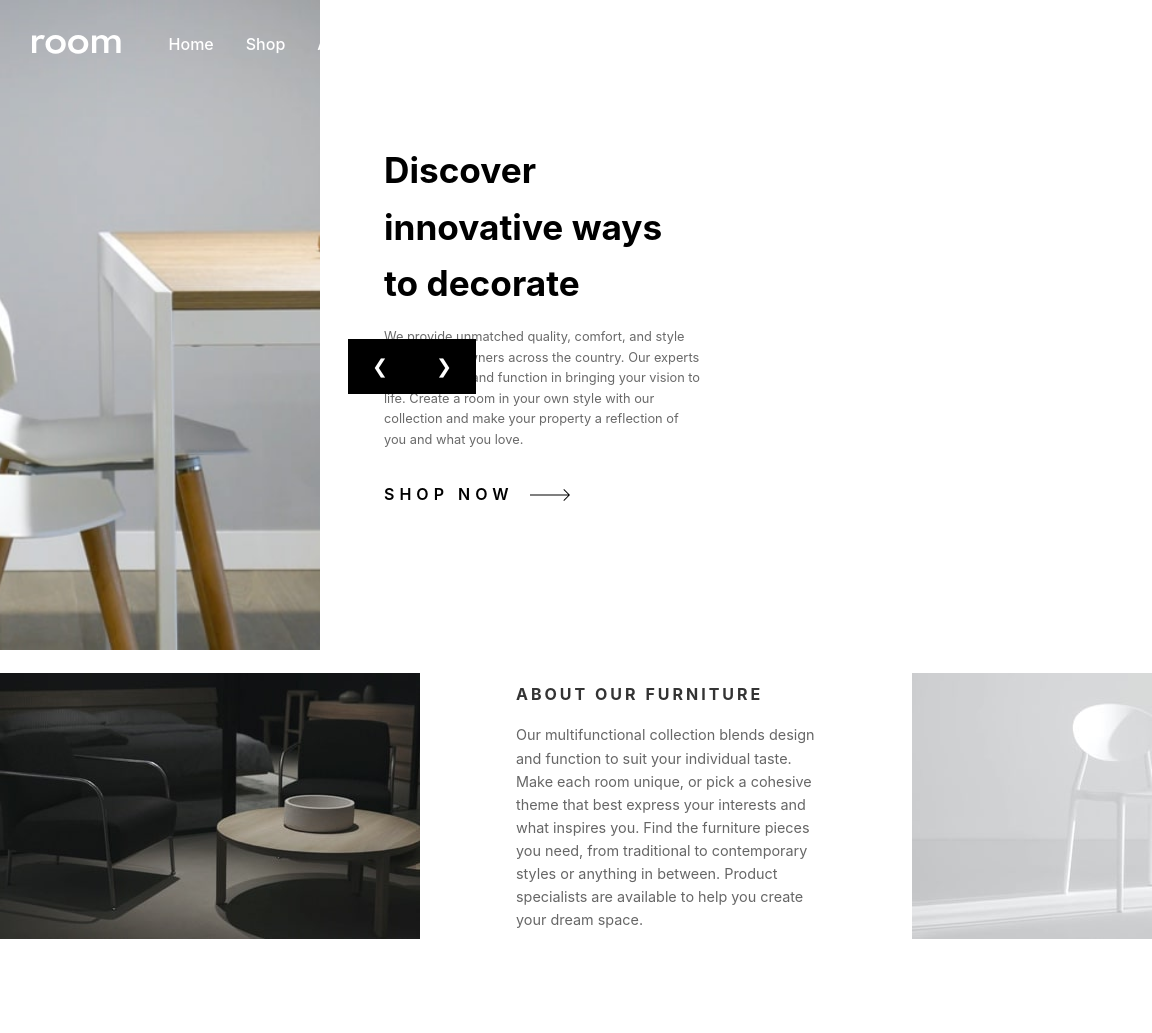
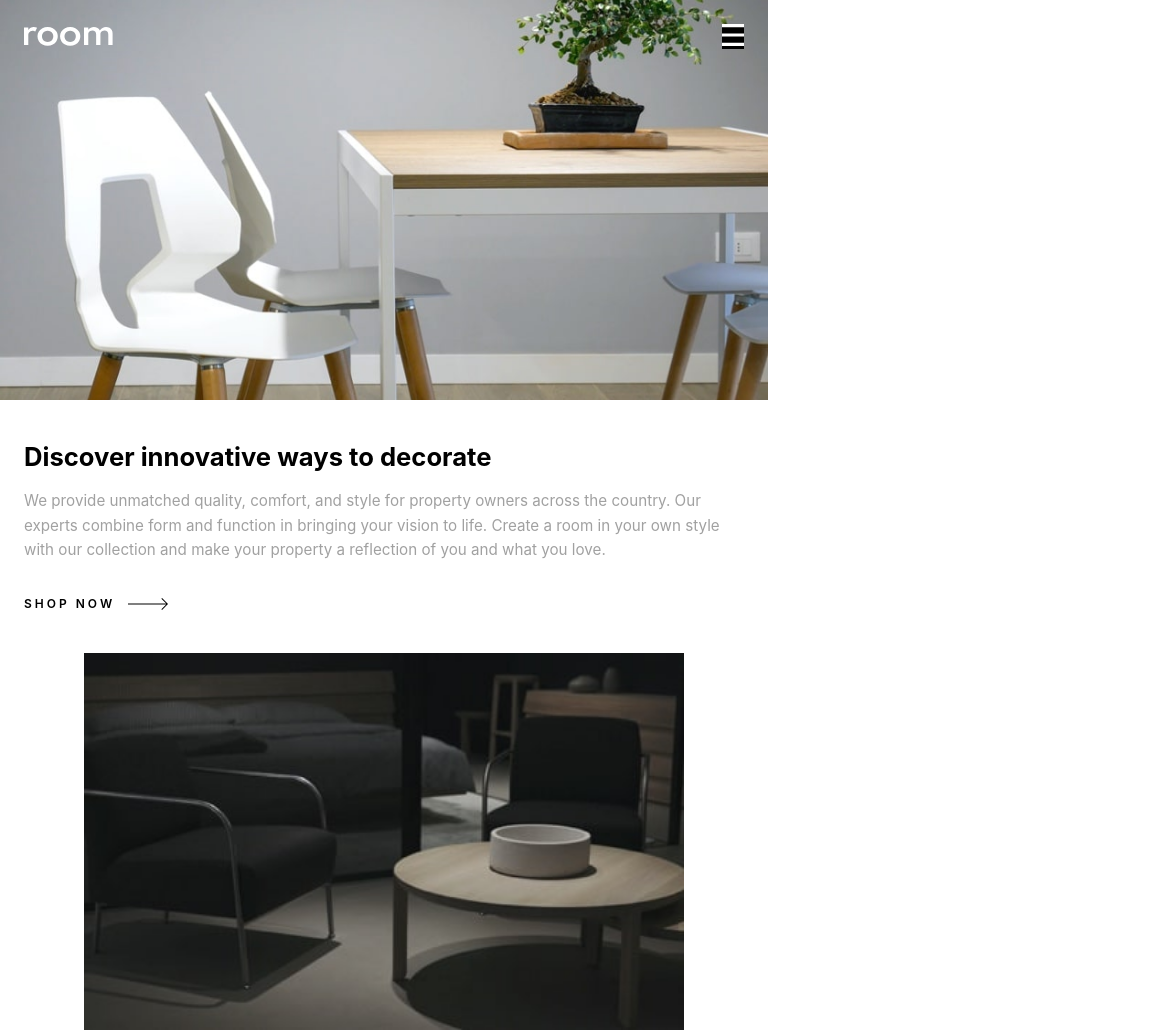
Before and after one commit to JUW-Code/room-homepage-master, a plain HTML site: page room-homepage-master/index.html in a window 768 px wide. Shown: the top 1033 px of the page, 1152 px wide, since content can reach past the window. Drawn offline with Linux system fonts and the light colour scheme.

Commit message:
commit html

```diff
--- a/room-homepage-master/index.html
+++ b/room-homepage-master/index.html
@@ -13,26 +13,27 @@
     <img src="./images/logo.svg" alt="Room logo" class="logo">
     <nav class="nav">
       <div class="nav__menu">
-        <a href="#" class="nav__link">Home</a>
-        <a href="#" class="nav__link">Shop</a>
-        <a href="#" class="nav__link">About</a>
-        <a href="#" class="nav__link">Contact</a>
+        <a href="#home" aria-label="Go to homepage" class="nav__link">Home</a>
+        <a href="#shop" aria-label="Go to shop page" class="nav__link">Shop</a>
+        <a href="#about" aria-label="Learn more about us" class="nav__link">About</a>
+        <a href="#contact" aria-label="Contact us" class="nav__link">Contact</a>
       </div>
-      <img src="./images/icon-hamburger.svg" alt="Hamburger" class="Hamburger">
+      <button class="Hamburger">
+      <img src="./images/icon-hamburger.svg" alt="Hamburger-Menu">
+      </button>
     </nav>
   </header>
 
    <div class="hero__container">
-    <!-- Image Slides -->
     <div class="hero__slider">
       <div class="slide active">
-        <img src="./images/desktop-image-hero-1.jpg" alt="Hero 1">
+        <img src="./images/desktop-image-hero-1.jpg" alt="Wooden table and decor in soft lighting">
       </div>
       <div class="slide">
-        <img src="./images/desktop-image-hero-2.jpg" alt="Hero 2">
+        <img src="./images/desktop-image-hero-2.jpg" alt="Bright minimalist room with chairs">
       </div>
       <div class="slide">
-        <img src="./images/desktop-image-hero-3.jpg" alt="Hero 3">
+        <img src="./images/desktop-image-hero-3.jpg" alt="Black chair">
       </div>
     </div>
 
@@ -43,34 +44,28 @@
          owners across the country. Our experts combine form and function in bringing your
          vision to life. Create a room in your own style with our collection and make your property a
          reflection of you and what you love.</p>
-      <a href="#" class="feature__link">Shop now <img src="./images/icon-arrow.svg" alt="Arrow icon"></a>
+      <a href="#" class="feature__link">Shop now <img src="./images/icon-arrow.svg" alt="Arrow icon" tabindex="0" role="button"></a>
     </div>
 
     <div class="text-slide">
       <h2>We are available all across the globe</h2>
       <p>With stores all over the world, it's easy for you to find furniture for your home or place of business. Locally, we’re in most major cities throughout the country. Find the branch nearest you using our store locator. Any questions? Don't hesitate to contact us today.</p>
-      <a href="#" class="feature__link">Shop now <img src="./images/icon-arrow.svg" alt="Arrow icon"></a>
+      <a href="#" class="feature__link">Shop now <img src="./images/icon-arrow.svg" alt="Arrow icon"tabindex="0" role="button"></a>
     </div>
 
     <div class="text-slide">
       <h2>Manufactured with the best materials</h2>
       <p>Our modern furniture store provide a high level of quality. Our company has invested in advanced technology to ensure that every product is made as perfect and as consistent as possible. With three decades of experience in this industry, we understand what customers want for their home and office.</p>
-      <a href="#" class="feature__link">Shop now <img src="./images/icon-arrow.svg" alt="Arrow icon"></a>
+      <a href="#" class="feature__link">Shop now <img src="./images/icon-arrow.svg" alt="Arrow icon" tabindex="0" role="button"></a>
     </div>
     </div>
     </div>
      <div class="hero__arrows">
-       <button class="arrow arrow--left">&#10094;</button>
-      <button class="arrow arrow--right">&#10095;</button>
+       <button class="arrow arrow--left" aria-label="Previous alide">&#10094;</button>
+      <button class="arrow arrow--right" aria-label="Next slide">&#10095;</button>
     </div>
-
-   <!--<div class="hero__arrows">
-      <img src="./images/icon-angle-left.svg" alt="Previous slide" class="arrow arrow--left">
-      <img src="./images/icon-angle-right.svg" alt="Next slide" class="arrow arrow--right">
-    </div>-->
   </section>
 
-  <!-- About Section -->
   <section class="about">
     <img src="./images/image-about-dark.jpg" alt="Dark furniture" class="about__img about__img--dark">
     <div class="about__content">
--- a/room-homepage-master/script.js
+++ b/room-homepage-master/script.js
@@ -1,5 +1,4 @@
 
-// Select slides and texts
 const slides = document.querySelectorAll(".slide");
 const texts = document.querySelectorAll(".text-slide");
 const prevBtn = document.querySelector(".arrow--left");
@@ -7,7 +6,6 @@ const nextBtn = document.querySelector(".arrow--right");
 
 let index = 0;
 
-// Show current slide + text
 function showSlide(i) {
   slides.forEach((slide, idx) => {
     slide.classList.toggle("active", idx === i);
@@ -15,17 +13,26 @@ function showSlide(i) {
   });
 }
 
-// Previous button
 prevBtn.addEventListener("click", () => {
   index = (index - 1 + slides.length) % slides.length;
   showSlide(index);
 });
 
-// Next button
 nextBtn.addEventListener("click", () => {
   index = (index + 1) % slides.length;
   showSlide(index);
 });
 
-// Initialize
 showSlide(index);
+
+const hamburger = document.querySelector('.Hamburger');
+const navMenu = document.querySelector('.nav__menu');
+
+hamburger.addEventListener('click', () => {
+  navMenu.classList.toggle('active');
+});
+document.querySelectorAll('.nav__link').forEach(link => {
+  link.addEventListener('click', () => {
+    navMenu.classList.remove('active');
+  });
+});
--- a/room-homepage-master/styles.css
+++ b/room-homepage-master/styles.css
@@ -275,6 +275,178 @@ body {
     gap: 4rem;
   }
   .about__desc {
-    max-width: 400px;
+    max-width: 400;
+  }
+/*MOBILE DESIGN (max-width: 768px)*/
+@media (max-width: 768px) {
+
+  body {
+    font-size: 15px;
+    line-height: 1.6;
+  }
+
+  /* HEADER */
+  .header {
+    top: 1.5rem;
+    left: 1.5rem;
+    right: 1.5rem;
+    justify-content: space-between;
+  }
+
+  .logo {
+    height: 20px;
+  }
+
+  .Hamburger {
+    display: block;
+    background: var(--Black);
+    border: none;
+    cursor: pointer;
+    z-index: 1000;
+  }
+
+  .Hamburger img {
+    width: 22px;
+    height: 22px;
+  }
+
+  .nav__menu {
+    position: fixed;
+    top: 0;
+    right: -100%;
+    width: 70%;
+    height: 100%;
+    background: var(--White);
+    flex-direction: column;
+    justify-content: center;
+    align-items: center;
+    gap: 2rem;
+    transition: right 0.4s ease;
+    z-index: 900;
+  }
+
+  .nav__menu.active {
+    right: 0;
+  }
+
+  .nav__link {
+    color: var(--Black);
+    font-weight: 600;
+    font-size: 1.1rem;
+  }
+
+
+  .hero {
+    flex-direction: column;
+  }
+
+  .hero__slider {
+    height: 50vh;
+    width: 100%;
+  }
+
+  .slide img {
+    width: 100%;
+    height: 100%;
+    object-fit: cover;
+  }
+ .hero__container{
+ display: grid;
+ }
+  .hero__content {
+    padding: 2.5rem 1.5rem;
+    text-align: left;
+  }
+
+  .text-slide h2 {
+    font-size: 1.6rem;
+    font-weight: 700;
+    color: var(--Black);
+    line-height: 1.3;
+    margin-bottom: 1rem;
+  }
+
+  .text-slide p {
+    font-size: 0.95rem;
+    color: var(--Grey500);
+    margin-bottom: 2rem;
+  }
+
+  .feature__link {
+    font-size: 0.75rem;
+    letter-spacing: 3px;
+    display: flex;
+    align-items: center;
+    gap: 0.8rem;
+    text-transform: uppercase;
+    color: var(--Black);
+  }
+
+  .hero__arrows {
+    position: absolute;
+    bottom: 0;
+    right: 0;
+    display: none;
+  }
+
+  .arrow {
+    padding: 0.9rem 1.2rem;
+    background: var(--Black);
+    color: var(--White);
+  }
+
+
+  .about {
+    flex-direction: column;
+    margin-top: 0;
+  }
+
+  .about__img {
+    width: 100%;
+  }
+
+  .about__content {
+    padding: 2rem 1.5rem;
+    text-align: left;
+  }
+
+  .about__title {
+    font-size: 0.9rem;
+    letter-spacing: 3px;
+    font-weight: 700;
+    color: var(--Black);
+    margin-bottom: 1rem;
+  }
+
+  .about__desc {
+    font-size: 0.9rem;
+    color: var(--Grey500);
+  }
+
+
+  .attribution {
+    font-size: 0.8rem;
+    padding: 1.5rem 0;
+    background: hsl(0, 0%, 95%);
   }
 }
+
+/*SMALLER PHONES (max-width: 480px)*/
+@media (max-width: 480px) {
+  .hero__content {
+    padding: 2rem 1rem;
+  }
+
+  .text-slide h2 {
+    font-size: 1.4rem;
+  }
+
+  .feature__link {
+    font-size: 0.7rem;
+  }
+
+  .about__content {
+    padding: 1.5rem 1rem;
+  }
+}
+}
```
